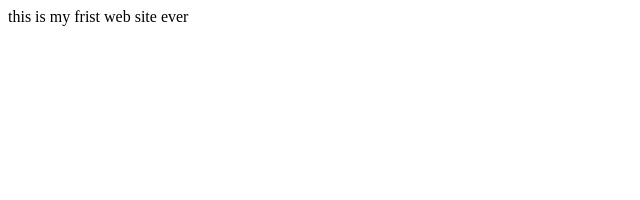
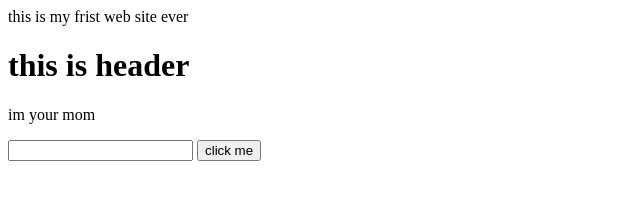
Before and after one commit to jahid777/first-work, a plain HTML site: page index.html in a window 1280 px wide. Shown: the whole page, without its empty margins (0-640 px from the left). Drawn offline with Linux system fonts and the light colour scheme.

Commit message:
another change

```diff
--- a/index.html
+++ b/index.html
@@ -7,5 +7,9 @@
 </head>
 <body>
      this is my frist web site ever
+     <h1>this is header</h1>
+     <p>im your mom</p>
+     <input type="text">
+     <button>click me</button>
 </body>
 </html>
```
